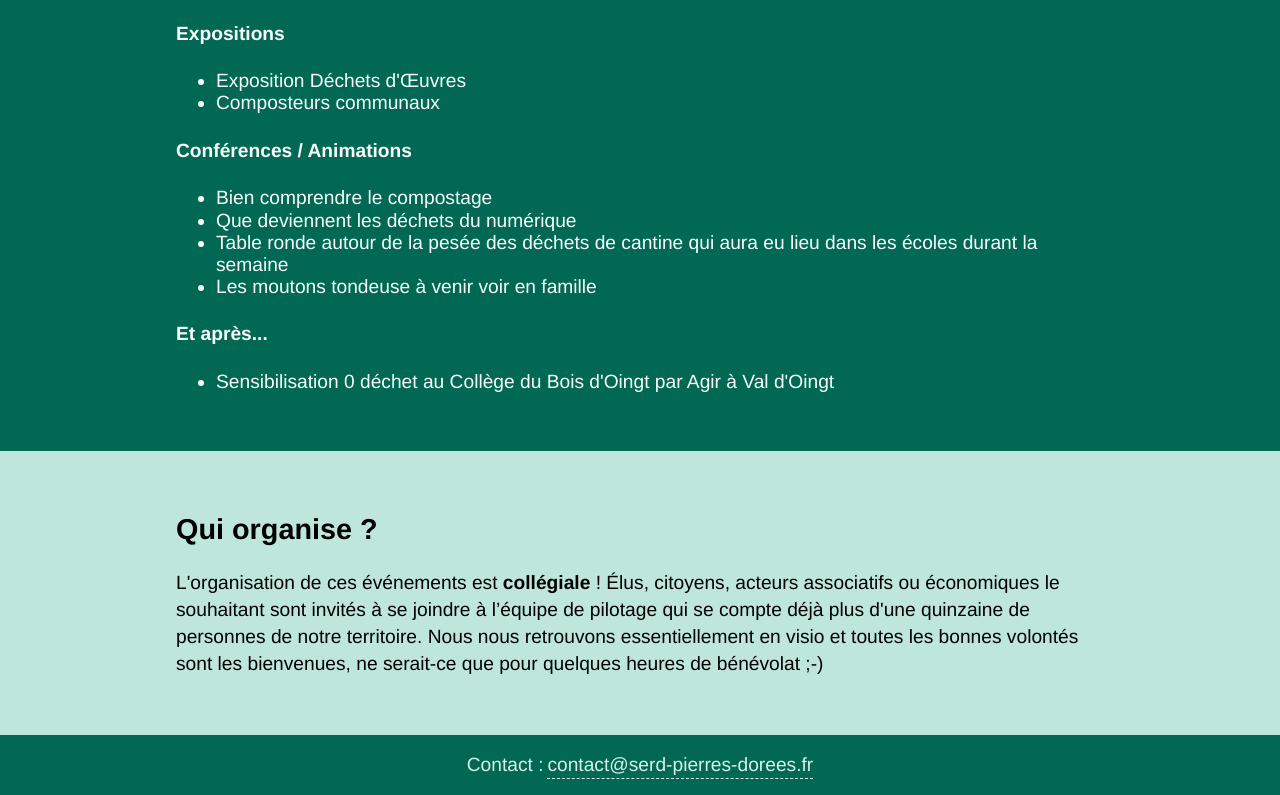
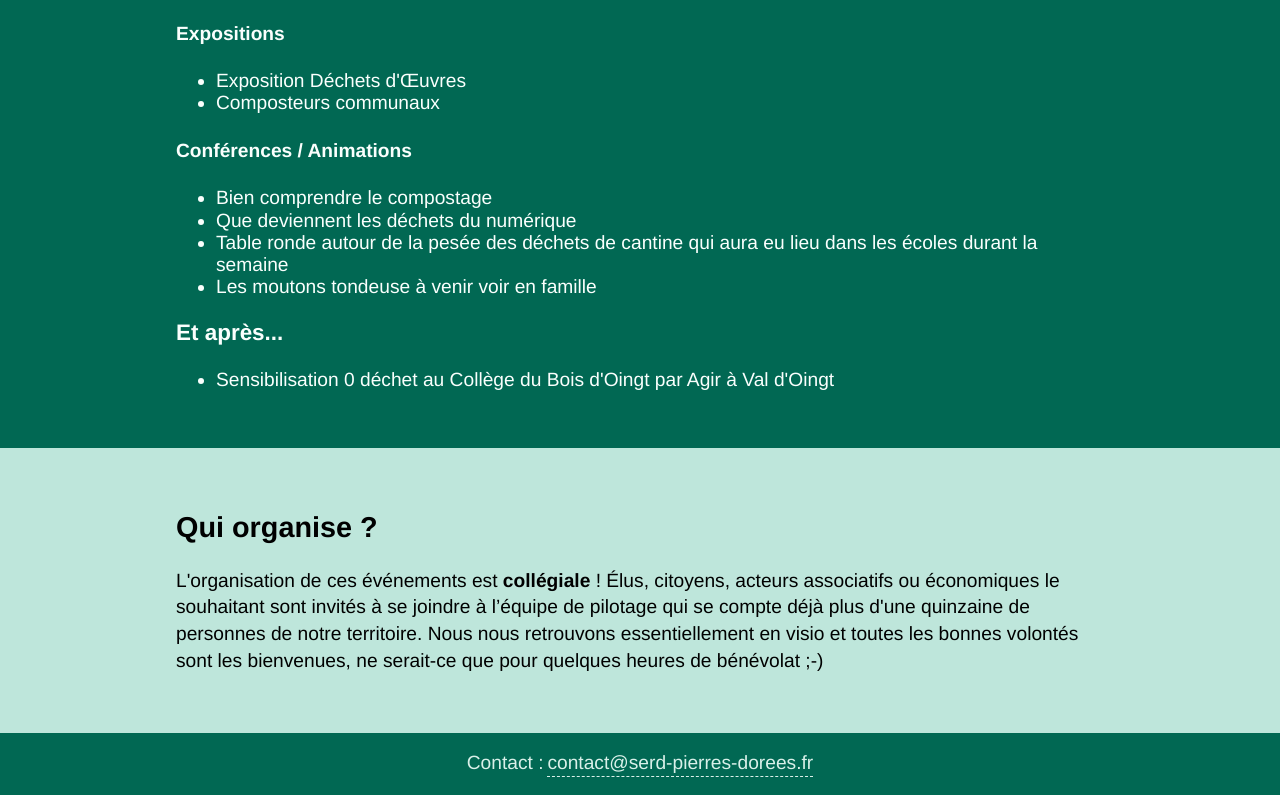
Before and after one commit to mloyat/serd-pierres-dorees.fr, a plain HTML site: page web/index.html in a window 1280 px wide. Shown: the part 1859-2654 px from the top of the page. Drawn offline with Linux system fonts and the light colour scheme.

Commit message:
Update index.html

```diff
--- a/web/index.html
+++ b/web/index.html
@@ -118,7 +118,7 @@
               <li>Table ronde autour de la pesée des déchets de cantine qui aura eu lieu dans les écoles durant la semaine</li>
               <li>Les moutons tondeuse à venir voir en famille</li>
             </ul>
-	    <h4>Et après...</h4>
+	    <h3>Et après...</h3>
 		 <ul>
 			 <li>Sensibilisation 0 déchet au Collège du Bois d'Oingt par Agir à Val d'Oingt</li>
 		  </ul>
```
